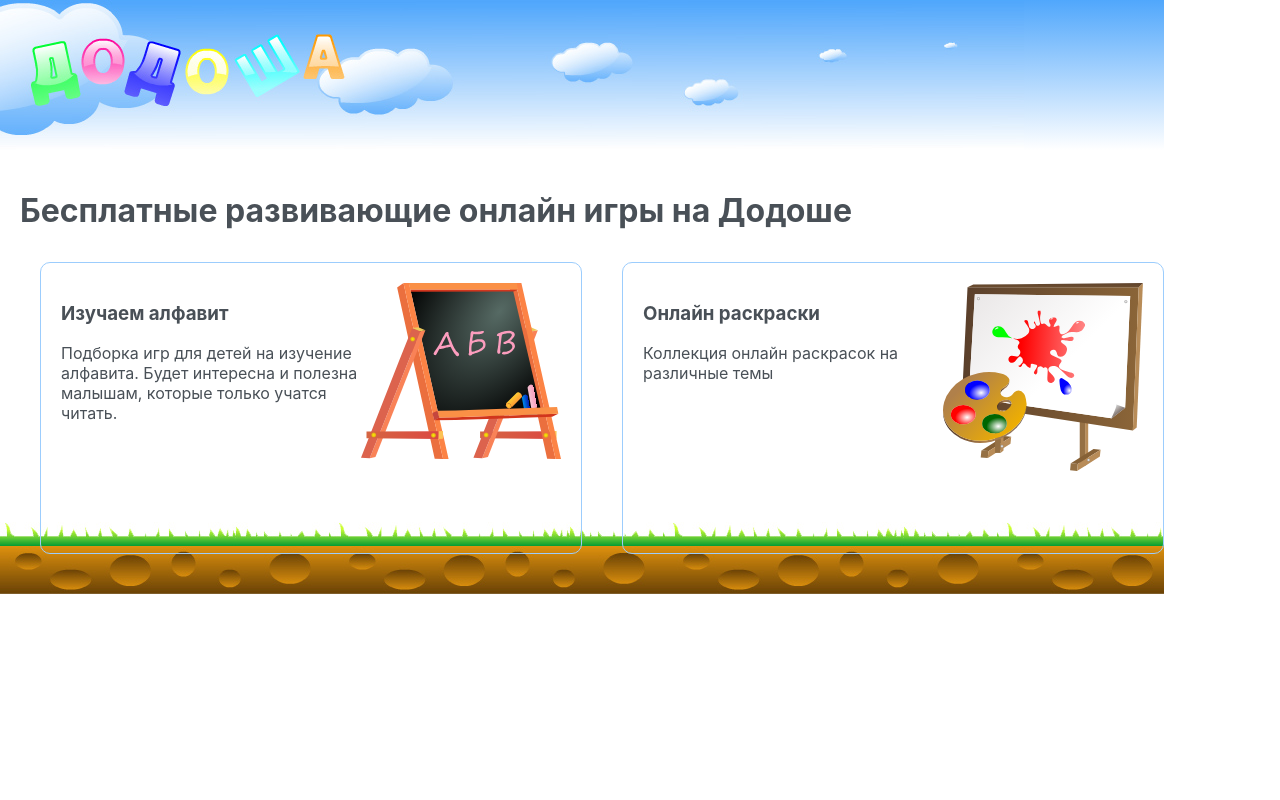
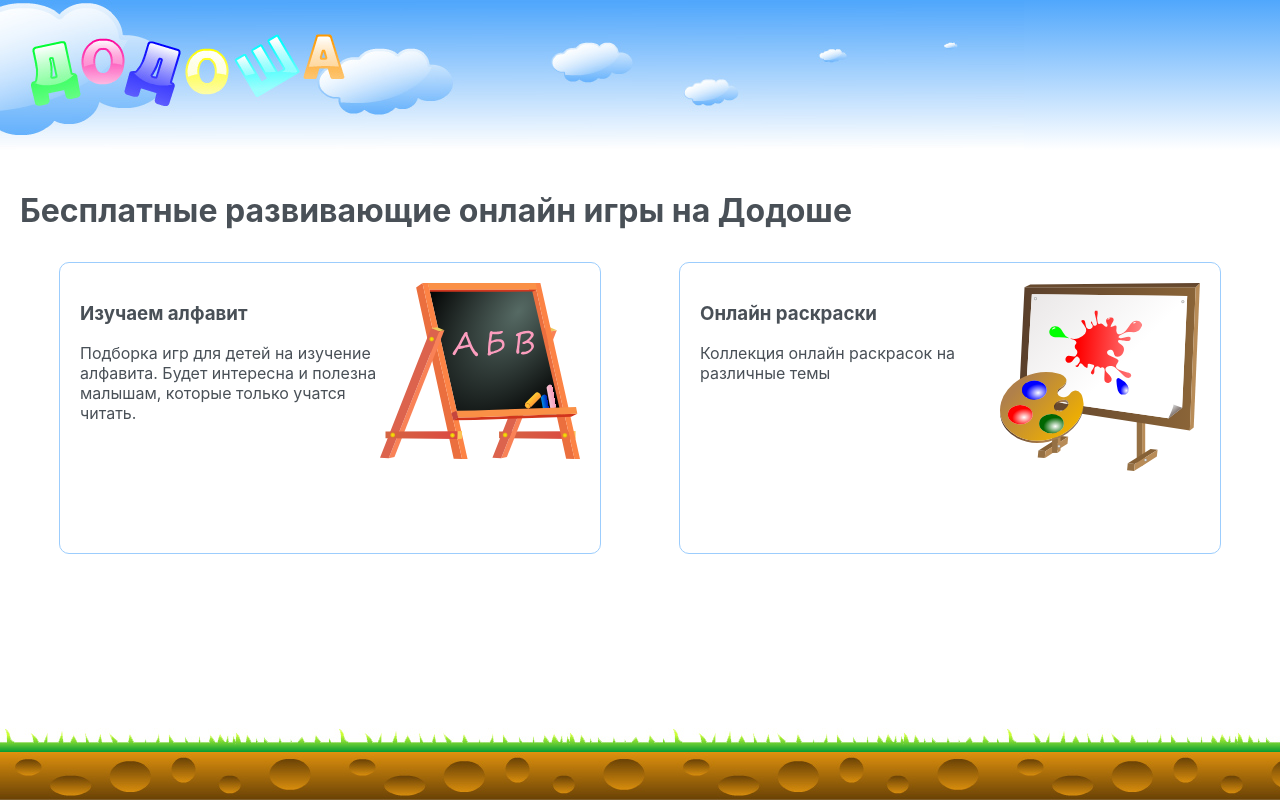
Before and after one commit to a-vetrov/dodosha-react, a React (Create React App) app: page / in a window 1280 px wide. Built offline with nearby package versions, Linux system fonts and the light colour scheme.

Commit message:
Redesign in progress

```diff
--- a/src/App.module.css
+++ b/src/App.module.css
@@ -7,3 +7,11 @@
     height: 100vh;
     overflow: auto;
 }
+
+.container {
+    width: 100vw;
+    height: 100vh;
+    display: flex;
+    flex-direction: column;
+    overflow-x: hidden;
+}
--- a/src/App.tsx
+++ b/src/App.tsx
@@ -19,6 +19,7 @@ function App() {
     return (
         <Provider store={store}>
             <Router>
+                <div className={style.container}>
                     <MainHeader />
                     <LoadingIcon />
                     <Switch>
@@ -45,6 +46,7 @@ function App() {
                         </Route>
                     </Switch>
                     <MainFooter />
+                </div>
             </Router>
         </Provider>
     );
--- a/src/components/footer/MainFooter.module.css
+++ b/src/components/footer/MainFooter.module.css
@@ -1,4 +1,5 @@
 .container {
     background: url('bottombg.jpg') repeat-x;
     height: 72px;
+    min-height: 72px;
 }
--- a/src/components/header/MainHeader.module.css
+++ b/src/components/header/MainHeader.module.css
@@ -1,5 +1,6 @@
 .header {
     height: 150px;
+    min-height: 150px;
     background: linear-gradient(0deg, rgba(255,255,255,1) 0%, rgba(80,167,252,1) 100%);
 }
 
--- a/src/index.css
+++ b/src/index.css
@@ -1,7 +1,9 @@
+/*
 html {
   position: fixed;
   overflow: hidden;
 }
+ */
 
 body {
   margin: 0;
--- a/src/pages/main/MainPage.module.css
+++ b/src/pages/main/MainPage.module.css
@@ -25,5 +25,5 @@
 
 .mainFrame {
     padding: 20px;
-    width: 100%;
+    flex-grow: 1;
 }
```
Lines whose indentation alone changed are shown as unchanged.
